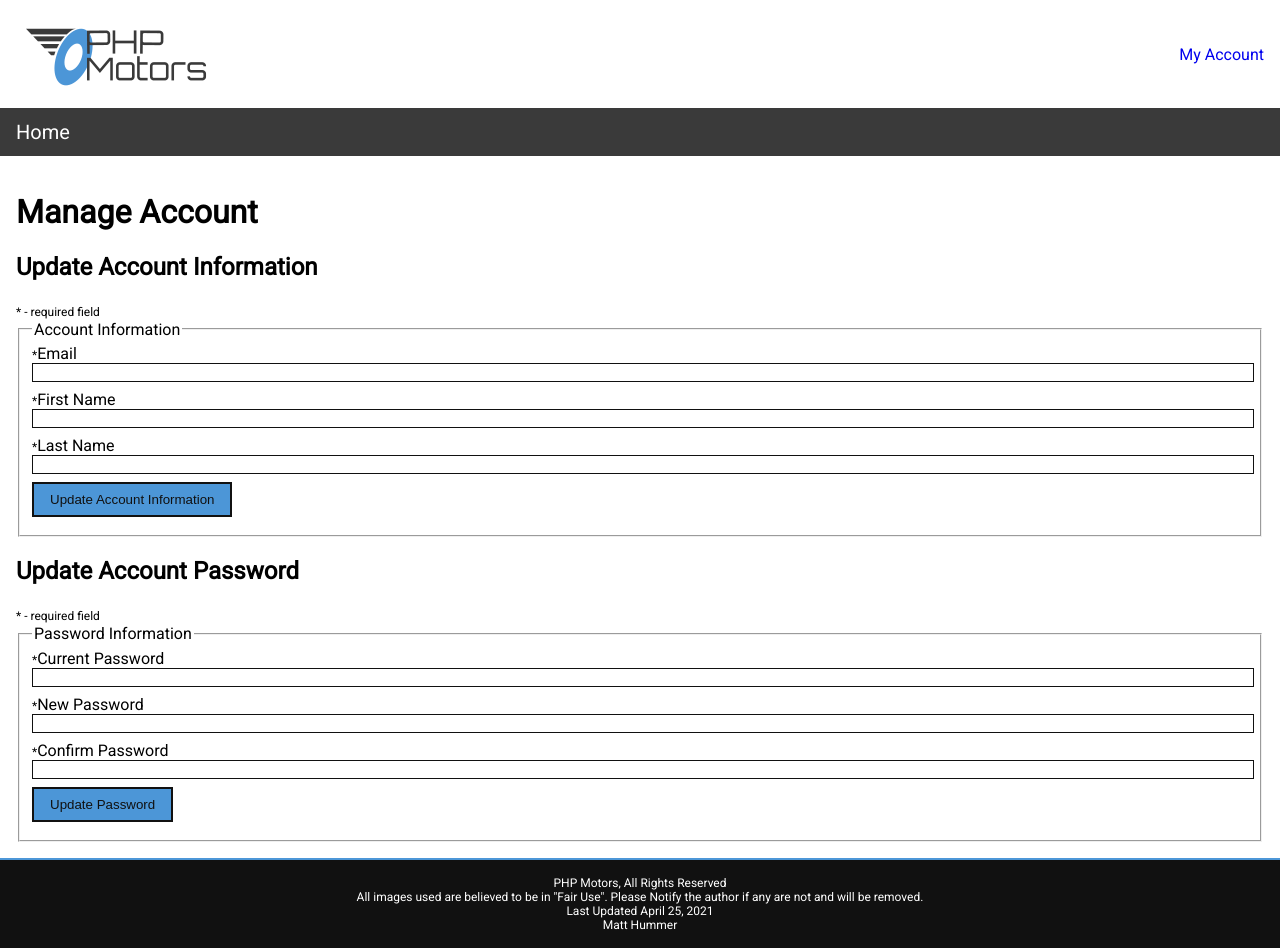
After one commit to MATTALUI/cse340, a PHP site: page /views/accounts/edit.php in a window 1280 px wide. The commit adds this page. Run offline with PHP 8.4, Linux system fonts and the light colour scheme.

Commit message:
add manage account UI

```diff
--- /dev/null
+++ b/phpmotors/views/accounts/_account_panel.php
@@ -0,0 +1,5 @@
+<section>
+  <h2>Account Management</h2>
+  <p>Use this link to manage your account's information.</p>
+  <a href="/phpmotors/accounts/index.php?action=Edit">Account Management</a>
+</section>
--- a/phpmotors/views/accounts/admin.php
+++ b/phpmotors/views/accounts/admin.php
@@ -19,6 +19,7 @@
         <li><?php echo 'Email: '.$userData['clientEmail']; ?></li>
       </ul>
       <?php
+        include $_SERVER['DOCUMENT_ROOT'].'/phpmotors/views/accounts/_account_panel.php';
         if (hasPrivledges()) {
           include $_SERVER['DOCUMENT_ROOT'].'/phpmotors/views/accounts/_admin_panel.php';
         }
--- /dev/null
+++ b/phpmotors/views/accounts/edit.php
@@ -0,0 +1,66 @@
+<!DOCTYPE html>
+<html lang="en">
+  <head>
+    <?php include $_SERVER['DOCUMENT_ROOT'].'/phpmotors/views/common/shared_head.php'; ?>
+    <title>PHP Motors | Manage Account</title>
+  </head>
+  <body>
+    <?php include $_SERVER['DOCUMENT_ROOT'].'/phpmotors/views/common/header.php'; ?>
+    <?php include $_SERVER['DOCUMENT_ROOT'].'/phpmotors/views/common/nav.php'; ?>
+    <main>
+      <h1>Manage Account</h1>
+      <?php include $_SERVER['DOCUMENT_ROOT'].'/phpmotors/views/common/messages.php'; ?>
+      <section>
+        <h2>Update Account Information</h2>
+        <form>
+          <input type="hidden" name="action" value="Update" />
+          <fieldset>
+            <legend>Account Information</legend>
+            <label for="email">Email</label>
+            <input
+              id="email"
+              name="clientEmail"
+              type="text"
+              <?php if(isset($clientEmail)){echo "value='$clientEmail'";}  ?>
+              required
+            />
+            <label for="firstname">First Name</label>
+            <input
+              id="firstname"
+              name="clientFirstname"
+              type="text"
+              <?php if(isset($clientFirstname)){echo "value='$clientFirstname'";}  ?>
+              required
+            />
+            <label for="lastname">Last Name</label>
+            <input
+              id="lastname"
+              name="clientLastname"
+              type="text"
+              <?php if(isset($clientLastname)){echo "value='$clientLastname'";}  ?>
+              required
+            />
+            <input type="submit" value="Update Account Information">
+          </fieldset>
+        </form>
+      </section>
+      <section>
+        <h2>Update Account Password</h2>
+        <form>
+          <input type="hidden" name="action" value="UpdatePassword" />
+          <fieldset>
+            <legend>Password Information</legend>
+            <label for="password">Current Password</label>
+            <input id="password" name="clientPassword" type="password" pattern="(?=^.{8,}$)(?=.*\d)(?=.*\W+)(?![.\n])(?=.*[A-Z])(?=.*[a-z]).*$" required/>
+            <label for="new-password">New Password</label>
+            <input id="new-password" name="new-password" type="password" pattern="(?=^.{8,}$)(?=.*\d)(?=.*\W+)(?![.\n])(?=.*[A-Z])(?=.*[a-z]).*$" required/>
+            <label for="confirm-password">Confirm Password</label>
+            <input id="confirm-password" name="confirm-password" type="password" pattern="(?=^.{8,}$)(?=.*\d)(?=.*\W+)(?![.\n])(?=.*[A-Z])(?=.*[a-z]).*$" required/>
+            <input type="submit" value="Update Password">
+          </fieldset>
+        </form>
+      </section>
+    </main>
+    <?php include $_SERVER['DOCUMENT_ROOT'].'/phpmotors/views/common/footer.php'; ?>
+  </body>
+</html>
```
Also changed, not shown: phpmotors/accounts/index.php (+15 -0 lines).
